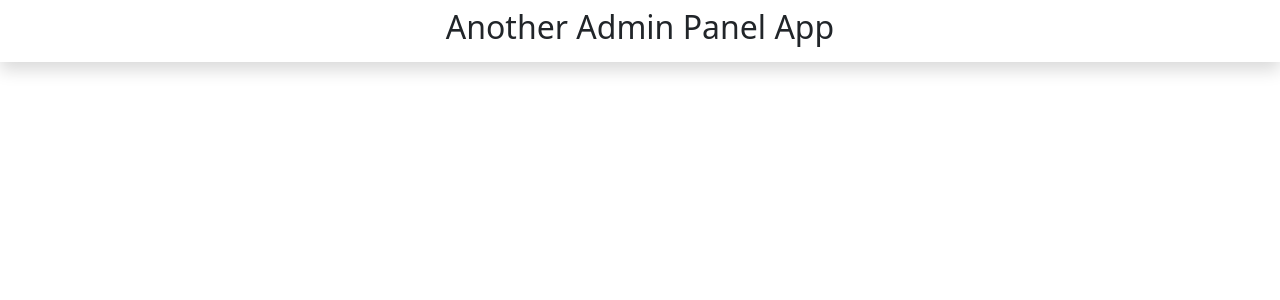
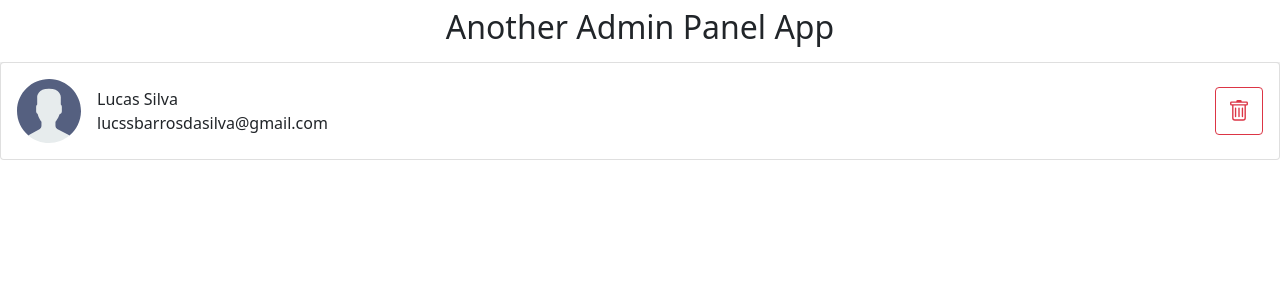
Before and after one commit to lucssilva/reactjs-another-admin-panel, a React (Create React App) app: page / in a window 1280 px wide. Shown: the top 300 px of the page. Built offline with nearby package versions, Linux system fonts and the light colour scheme; the HTML template or start-up script is replaced by a standard one.

Commit message:
feat: Adding UsersList to View

```diff
--- a/src/App.jsx
+++ b/src/App.jsx
@@ -1,11 +1,24 @@
 import React from "react";
-import { BrowserRouter as Router } from "react-router-dom";
+import {
+  BrowserRouter as Router,
+  Switch,
+  Route,
+} from "react-router-dom";
+import { UsersListScreen } from "./view/screens";
 import { HeaderWidget } from "./view/widgets";
 
 function App() {
   return (
     <Router>
       <HeaderWidget title="Another Admin Panel App" />
+
+      <Switch>
+        <Route exact path="/">
+          <UsersListScreen />
+        </Route>
+
+      </Switch>
+
     </Router>
   );
 }
--- /dev/null
+++ b/src/view/components/UserCard/UserCard.jsx
@@ -0,0 +1,30 @@
+
+import React from "react";
+import {
+  UserIcon,
+  TrashIcon,
+} from "../../elements";
+
+const UserCardComponent = ({
+  user
+}) => {
+  const _SIZE = "48px";
+  const { name, email } = user;
+
+  return (
+    <div className="d-flex align-items-center">
+      <UserIcon className=""
+        style={{ maxWidth: "64px" }} />
+
+      <div className="m-3">
+        <div>{name}</div>
+        <div>{email}</div>
+      </div>
+
+      <TrashIcon className="ms-auto btn btn-outline-danger"
+        style={{ width: _SIZE, height: _SIZE }} />
+    </div>
+  );
+};
+
+export default UserCardComponent;
--- /dev/null
+++ b/src/view/components/index.jsx
@@ -0,0 +1 @@
+export {default as UserCardComponent} from './UserCard/UserCard';
--- /dev/null
+++ b/src/view/elements/index.jsx
@@ -0,0 +1,2 @@
+export {ReactComponent as UserIcon} from "./UserIcon/UserIcon.svg";
+export {ReactComponent as TrashIcon} from "./TrashIcon/TrashIcon.svg";
--- /dev/null
+++ b/src/view/screens/List/UsersListScreen.jsx
@@ -0,0 +1,13 @@
+import React from "react";
+import { UsersListWidget } from "../../widgets";
+
+const UsersListScreen = () => {
+  const users = [{
+    "name": "Lucas Silva",
+    "email": "lucssbarrosdasilva@gmail.com"
+  }];
+
+  return <UsersListWidget users={users} />
+}
+
+export default UsersListScreen;
--- /dev/null
+++ b/src/view/screens/index.jsx
@@ -0,0 +1 @@
+export { default as UsersListScreen } from './List/UsersListScreen';
--- /dev/null
+++ b/src/view/widgets/UsersList/UsersListWidget.jsx
@@ -0,0 +1,22 @@
+import React from "react";
+import { UserCardComponent } from '../../components';
+
+const UsersListWidget = ({
+    users = []
+}) => {
+    const renderUsersList = users.map((user, index) => {
+        return (
+            <li className="list-group-item list-group-item-action">
+                <UserCardComponent key={index} user={user} />
+            </li>
+        );
+    });
+
+    return (
+        <ul className="list-group">
+            {renderUsersList}
+        </ul>
+    );
+};
+
+export default UsersListWidget;
--- a/src/view/widgets/index.jsx
+++ b/src/view/widgets/index.jsx
@@ -1 +1,2 @@
 export { default as HeaderWidget } from './Header/HeaderWidget';
+export { default as UsersListWidget } from './UsersList/UsersListWidget';
```
Also changed, not shown: src/view/elements/TrashIcon/TrashIcon.svg (added), src/view/elements/UserIcon/UserIcon.svg (added).
